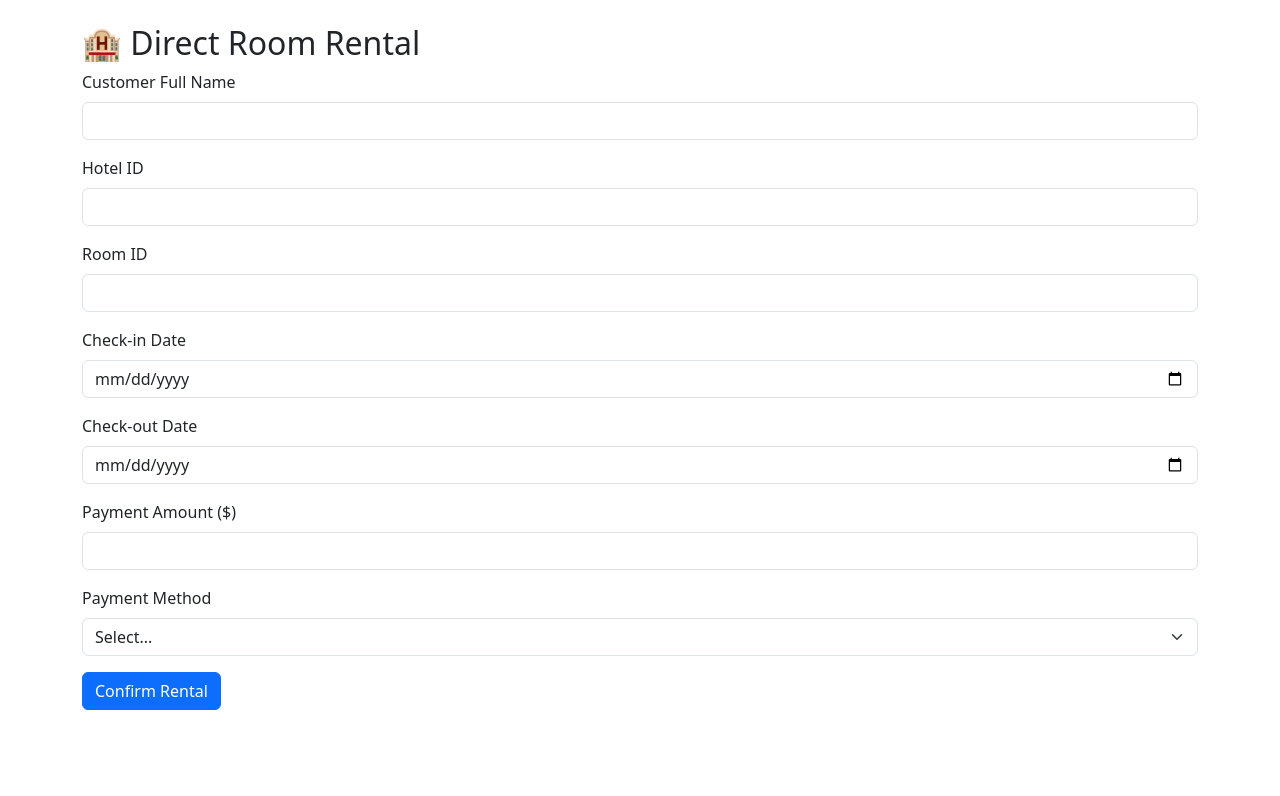
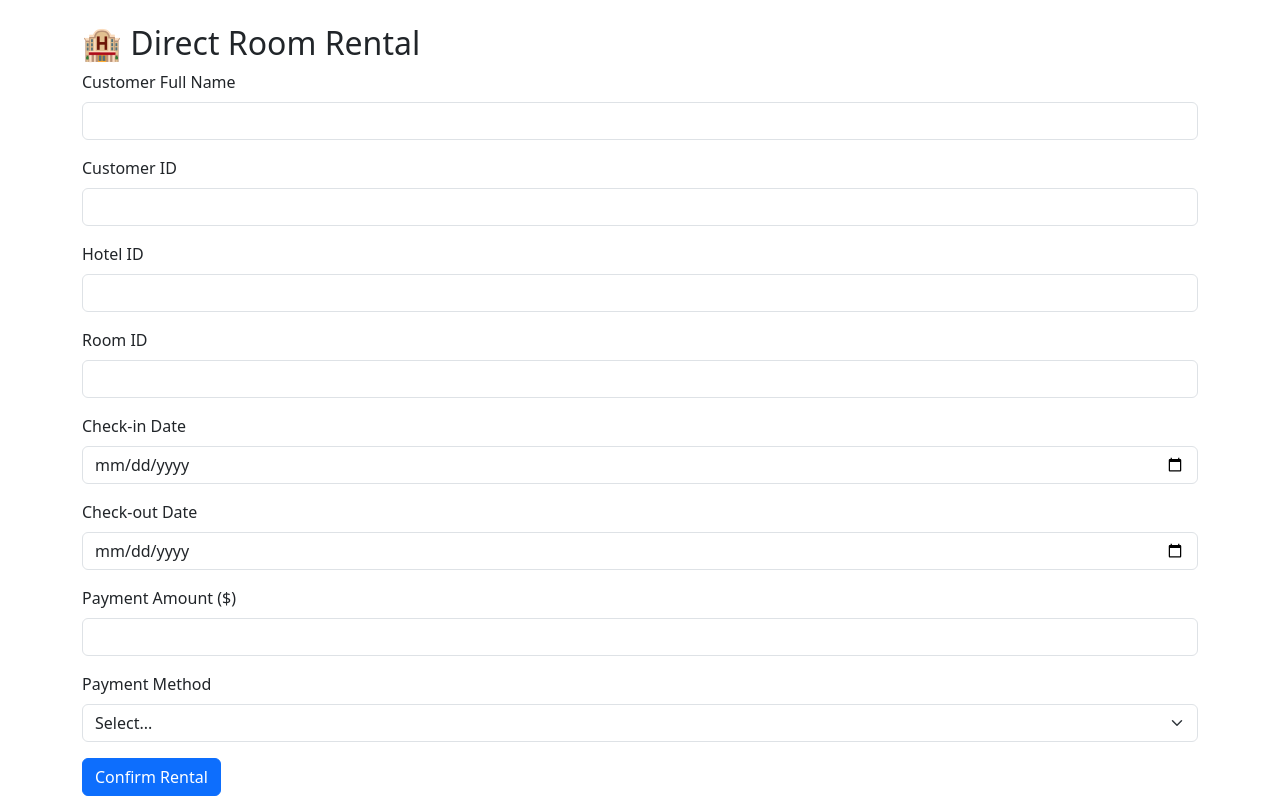
Before and after one commit to Ilyas-Ait-Ali/e-hotels, a Flask app: page /employee/employee/rent-room in a window 1280 px wide. Shown: the part 80-876 px from the top of the page. Before the commit the page ends 790 px from the top, so only its background shows below. Run offline with Flask 3, Linux system fonts and the light colour scheme; the visitor is signed in with stand-in values (Sample User, id 1).

Commit message:
Now the mployee has to enter customerid too for direct rental, which is not a problem because the customer should know (used during login)

```diff
--- a/backend/routes/employee.py
+++ b/backend/routes/employee.py
@@ -114,6 +114,7 @@ def rent_room():
 
     if request.method == 'POST':
         customer_name = request.form.get("customer_name").strip()
+        customer_id = request.form.get("customer_id")
         room_id = request.form.get("room_id")
         checkin = request.form.get("checkin")
         checkout = request.form.get("checkout")
@@ -128,17 +129,15 @@ def rent_room():
             flash("❌ Hotel ID is required for Admin.")
             return redirect(url_for('employee.rent_room'))
 
-        # Get CustomerID
+        # Validate CustomerID + Name
         customer = db.session.execute(
-            text("SELECT CustomerID FROM Customer WHERE FullName = :name"),
-            {"name": customer_name}
+            text("SELECT * FROM Customer WHERE CustomerID = :cid AND LOWER(FullName) = :name"),
+            {"cid": customer_id, "name": customer_name.lower()}
         ).fetchone()
 
         if not customer:
-            flash("❌ Customer not found.")
+            flash("❌ Customer ID and Name do not match any existing customer.")
             return redirect(url_for('employee.rent_room'))
-
-        customer_id = customer[0]
 
         try:
             db.session.execute(text("""
@@ -186,6 +185,7 @@ def rent_room():
             return redirect(url_for('employee.rent_room'))
 
     return render_template("employee/rent_form.html", is_admin=(position == "Admin"))
+
 
 
 
--- a/frontend/templates/employee/rent_form.html
+++ b/frontend/templates/employee/rent_form.html
@@ -8,6 +8,10 @@
     <div class="mb-3">
         <label class="form-label">Customer Full Name</label>
         <input type="text" name="customer_name" class="form-control" required>
+    </div>
+    <div class="mb-3">
+        <label class="form-label">Customer ID</label>
+        <input type="number" name="customer_id" class="form-control" required>
     </div>
     {% if is_admin %}
     <div class="mb-3">
--- a/frontend/templates/employee/rent_success.html
+++ b/frontend/templates/employee/rent_success.html
@@ -18,6 +18,6 @@
     <small><em>Recorded on {{ current_date }}</em></small>
 </p>
 
-<a href="{{ url_for('employee.employee_dashboard') }}" class="btn btn-secondary mt-3">🔙 Back to Dashboard</a>
+<a href="{{ url_for('employee.employee_dashboard') }}" class="btn btn-secondary mt-3">🔙 Back to Convert to Booking</a>
 <a href="{{ url_for('employee.rent_room') }}" class="btn btn-outline-success mt-3">➕ New Rental</a>
 {% endblock %}
```
